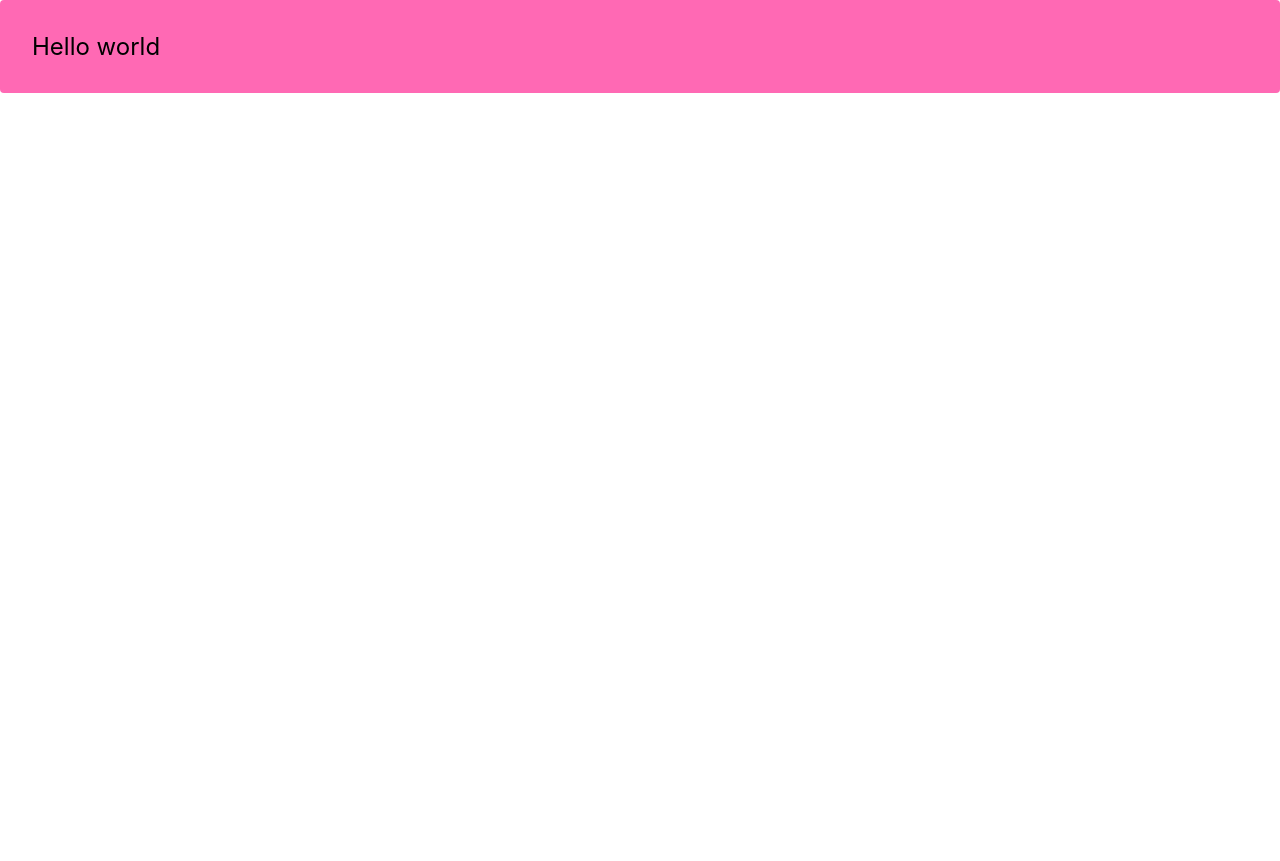
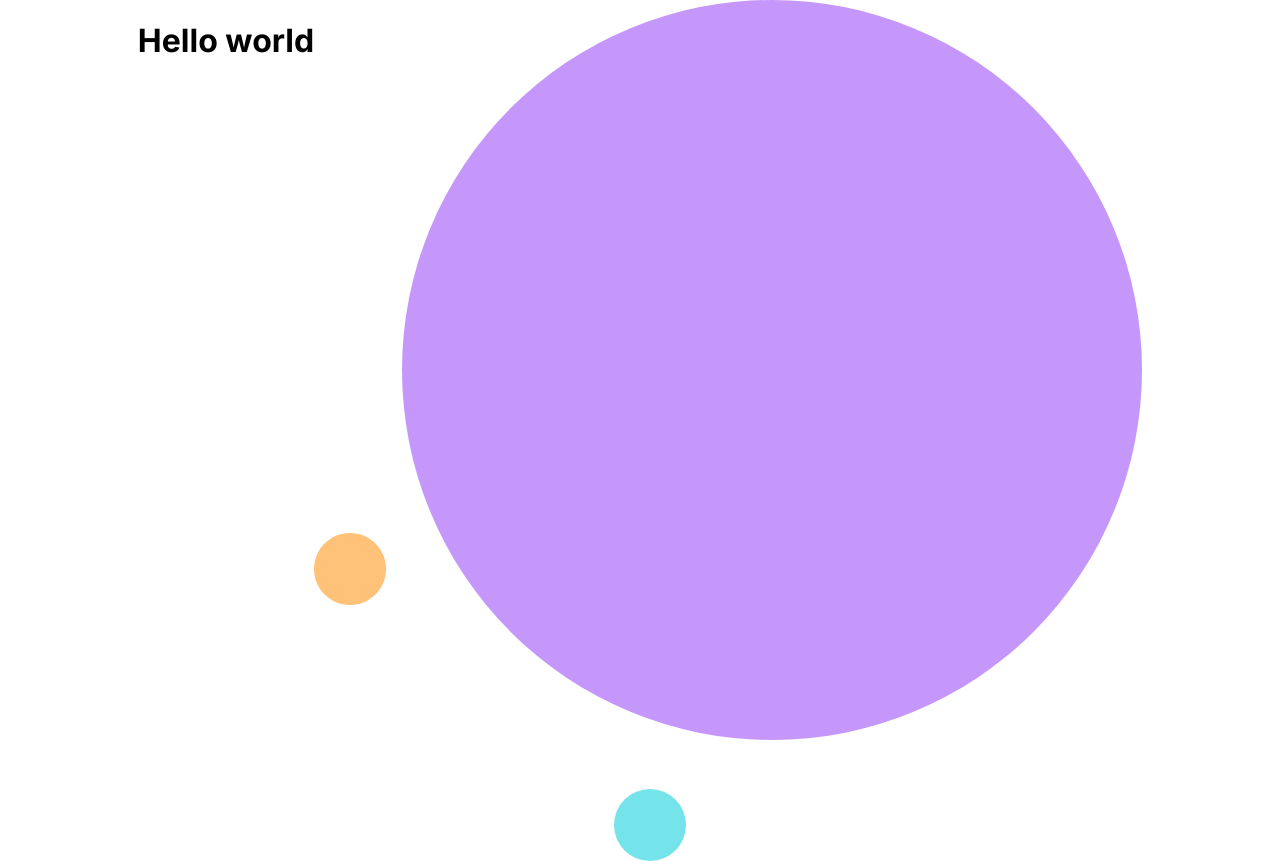
Before and after one commit to carlos-dubon/octoprofile, a Next.js app: page / in a window 1280 px wide. Before the commit the page ends 800 px from the top, so only its background shows below. Built offline with nearby package versions, Linux system fonts and the light colour scheme.

Commit message:
:large_blue_circle: landing circles

```diff
--- /dev/null
+++ b/src/components/atoms/Header.tsx
@@ -0,0 +1,12 @@
+import { FC } from "react";
+import { css } from "@emotion/react";
+
+const Header: FC = () => {
+  return (
+    <div css={css``}>
+      <h1>Hello world</h1>
+    </div>
+  );
+};
+
+export { Header };
--- /dev/null
+++ b/src/components/atoms/index.ts
@@ -0,0 +1,3 @@
+import { Header } from "./Header";
+
+export { Header };
--- a/src/pages/index.tsx
+++ b/src/pages/index.tsx
@@ -1,31 +1,33 @@
 import type { NextPage } from "next";
 import Head from "next/head";
-
+import Image from "next/image";
 import { css } from "@emotion/react";
+import { Header } from "@lib/atoms";
 
 const Home: NextPage = () => {
-  const color = "white";
-
   return (
     <div>
       <Head>
-        <title>Create Next App</title>
+        <title>OctoProfile</title>
         <meta name="description" content="Generated by create next app" />
         <link rel="icon" href="/favicon.ico" />
       </Head>
 
       <div
+        className="container"
         css={css`
-          padding: 32px;
-          background-color: hotpink;
-          font-size: 24px;
-          border-radius: 4px;
-          &:hover {
-            color: ${color};
-          }
+          display: flex;
+          justify-content: center;
         `}
       >
-        Hello world
+        <Header />
+        <Image
+          src="/circles.svg"
+          width={828}
+          height={861}
+          alt="circles"
+          priority
+        />
       </div>
     </div>
   );
--- a/src/styles/globals.scss
+++ b/src/styles/globals.scss
@@ -1,9 +1,10 @@
+@import url("https://fonts.googleapis.com/css2?family=Inter:wght@100;200;300;400;500;600;700;800;900&display=swap");
+
 html,
 body {
   padding: 0;
   margin: 0;
-  font-family: -apple-system, BlinkMacSystemFont, Segoe UI, Roboto, Oxygen,
-    Ubuntu, Cantarell, Fira Sans, Droid Sans, Helvetica Neue, sans-serif;
+  font-family: "Inter", sans-serif;
 }
 
 a {
@@ -14,3 +15,40 @@ a {
 * {
   box-sizing: border-box;
 }
+
+body {
+  display: flex;
+  justify-content: center;
+}
+
+.container {
+  width: 1150px;
+  padding-left: 1rem;
+  padding-right: 1rem;
+
+  @media (min-width: 640px) {
+    .container {
+      max-width: 640px;
+    }
+  }
+  @media (min-width: 768px) {
+    .container {
+      max-width: 768px;
+    }
+  }
+  @media (min-width: 1024px) {
+    .container {
+      max-width: 1024px;
+    }
+  }
+  @media (min-width: 1280px) {
+    .container {
+      max-width: 1280px;
+    }
+  }
+  @media (min-width: 1536px) {
+    .container {
+      max-width: 1536px;
+    }
+  }
+}
--- a/tsconfig.json
+++ b/tsconfig.json
@@ -14,7 +14,11 @@
     "isolatedModules": true,
     "incremental": true,
     "jsx": "preserve",
-    "jsxImportSource": "@emotion/react"
+    "jsxImportSource": "@emotion/react",
+    "baseUrl": ".",
+    "paths": {
+      "@lib/atoms": ["./src/components/atoms"]
+    }
   },
   "include": ["next-env.d.ts", "**/*.ts", "**/*.tsx"],
   "exclude": ["node_modules"]
```
Also changed, not shown: public/circles.svg (added).
